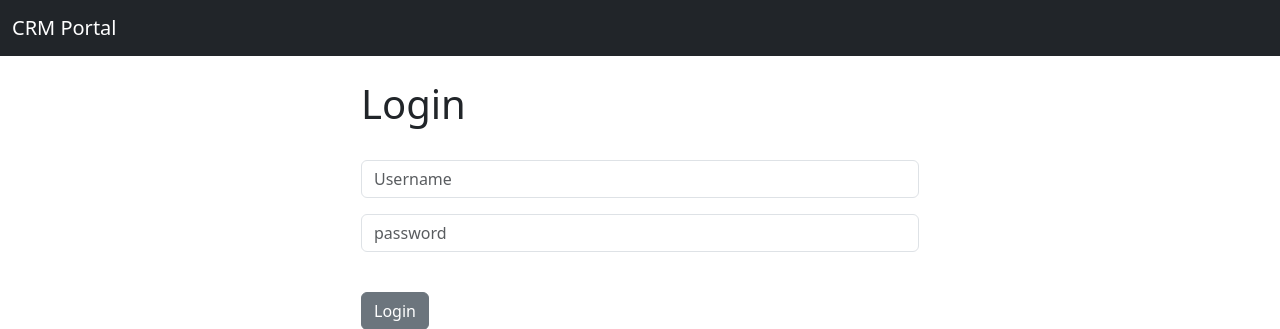
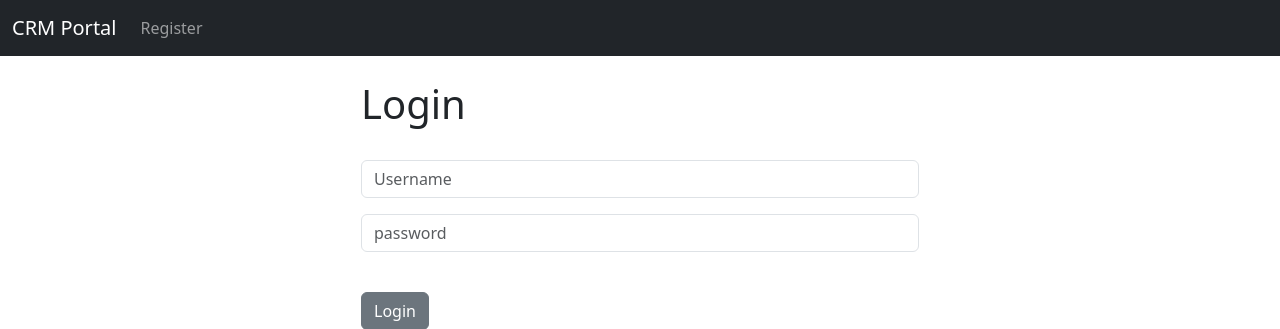
Before and after one commit to saurxbh/crm-portal, a Django app: page / in a window 1280 px wide. Shown: the top 329 px of the page. Run offline with Django 5.2, Linux system fonts and the light colour scheme.

Commit message:
Add Register link to the navbar

```diff
--- a/application/website/templates/navbar.html
+++ b/application/website/templates/navbar.html
@@ -15,7 +15,8 @@
 
           {% else %}
 
-          <li>
+          <li class="nav-item">
+            <a class="nav-link" href="{% url 'register' %}">Register</a>
           </li>
 
           {% endif %}
--- a/application/website/urls.py
+++ b/application/website/urls.py
@@ -5,4 +5,5 @@ urlpatterns = [
     path('', views.home, name='home'),
     # path('login/', views.login_user, name='login'),
     path('logout/', views.logout_user, name='logout'),
+    path('register/', views.register_user, name='register'),
 ]
--- a/application/website/views.py
+++ b/application/website/views.py
@@ -27,3 +27,6 @@ def logout_user(request):
     logout(request)
     messages.success(request, "You have successfully logged out.")
     return redirect('home')
+
+def register_user(request):
+    return render(request, 'register.html', {})
```
Also changed, not shown: application/website/templates/register.html (added, +7 -0 lines).
